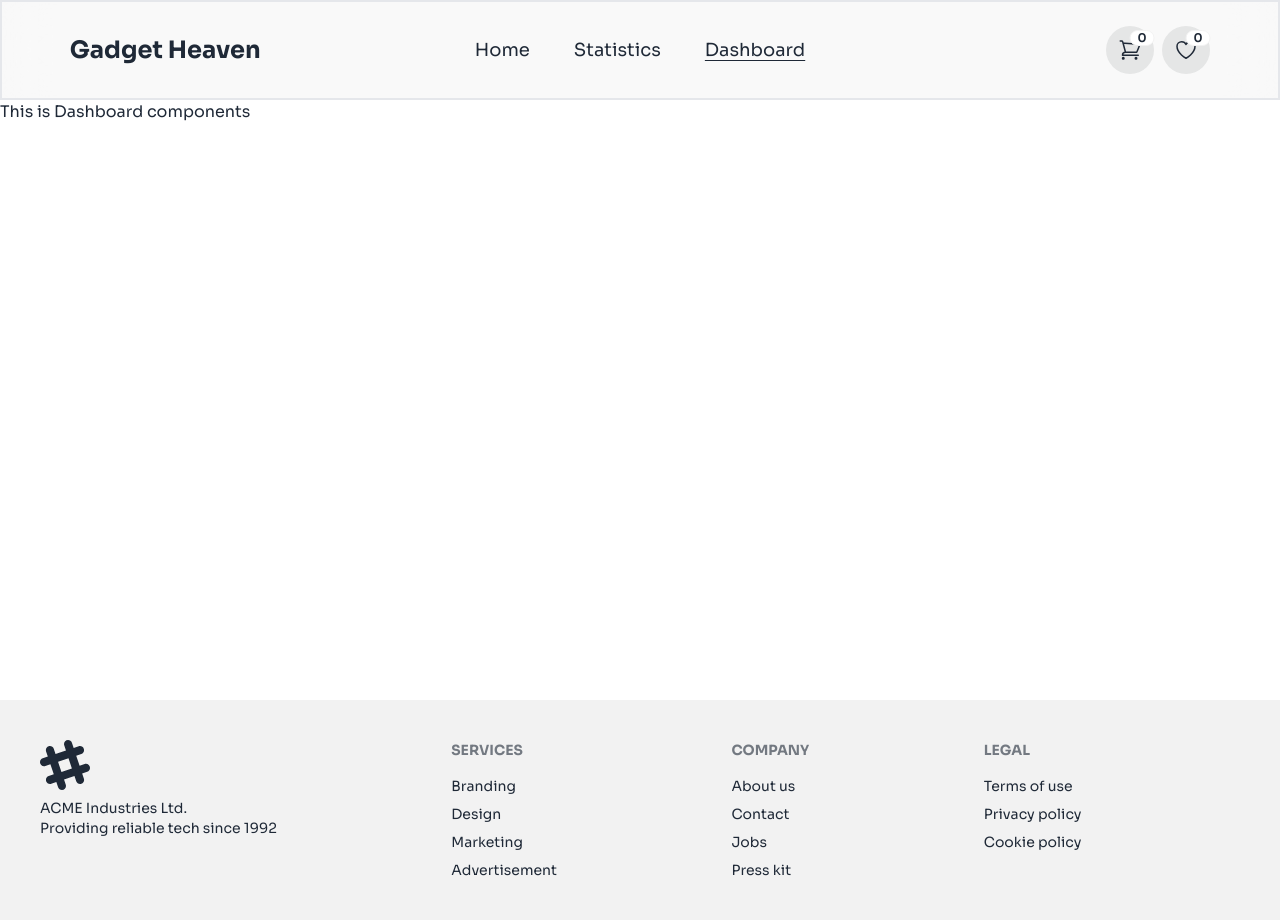
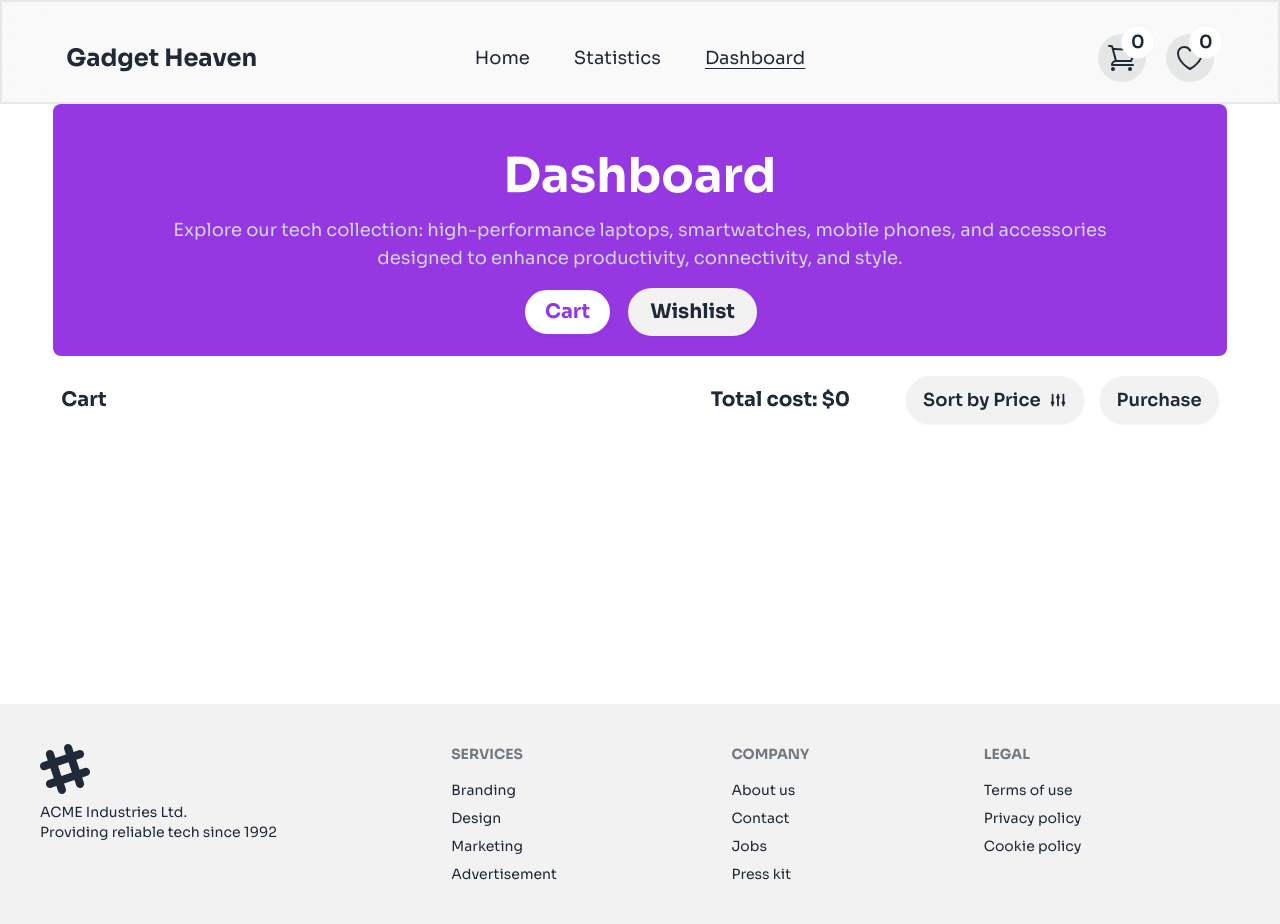
Before and after one commit to programming-hero-web-course-4/b10a8-gadget-heaven-shafiqbd1st, a React (Vite) app: page /dashboard in a window 1280 px wide. Built offline with nearby package versions, Linux system fonts and the light colour scheme.

Commit message:
complete dashboard functionality

```diff
--- /dev/null
+++ b/src/components/Cart/Cart.jsx
@@ -0,0 +1,40 @@
+import React from 'react'
+
+import { RxCross2 } from "react-icons/rx";
+const Cart = ({ p }) => {
+    const {
+        product_id,
+        product_title,
+        product_image,
+        price,
+        description,
+        specification,
+        availability,
+        rating
+    } = p;
+
+    return (
+        <div>
+            <div className='px-3'>
+                <div className='flex justify-between items-center border border-blue-300 rounded-xl p-3 my-2'>
+                    <div className='flex items-center gap-4 justify-between'>
+                        <div className='w-28 h-28'>
+                            <img className='w-full h-full ' src={product_image} alt="" />
+                        </div>
+                        <div>
+                            <h2 className='text-md font-bold'>{product_title}</h2>
+                            <h2 className='text-gray-400'>{description}</h2>
+                            <h2 className='font-bold text-xs'>Price: ${price}</h2>
+                        </div>
+                    </div>
+
+                    <div>
+                        <button className="text-3xl px-2 text-red-400"><RxCross2 /></button>
+                    </div>
+                </div>
+            </div>
+        </div>
+    )
+}
+
+export default Cart
--- a/src/components/Dashboard/Dashboard.jsx
+++ b/src/components/Dashboard/Dashboard.jsx
@@ -1,10 +1,73 @@
-import React from 'react'
+import React, { createContext, useContext, useState } from 'react'
 import PropTypes from 'prop-types'
+import { MainContext } from '../MainProvider/MainProvider'
+import Cart from '../Cart/Cart';
+import WishList from '../WishList/WishList';
+import { HiAdjustments } from "react-icons/hi";
 
-const Dashboard = props => {
+const Dashboard = () => {
+    const {
+        cart, setCart,
+        wish, setWish,
+        data, setData,
+        cost,
+
+    } = useContext(MainContext);
+
+    const [active, setActive] = useState({ cart: true });
+
+    const activeBtn = (value) => {
+        if (value == 'cart') {
+            setActive({ cart: true })
+        } else {
+            setActive({ cart: false })
+        }
+    }
+
+    const [sortCart, setSortCart] = useState(cart)
+
+    const sortCartData = () => {
+        const temp = [...cart].sort((cart1, cart2) => cart2.price - cart1.price);
+        setSortCart(temp);
+    }
+
+
+
+    console.log(active.cart)
     return (
-        <div>
-            <h1>This is Dashboard components </h1>
+        <div className=' w-11/12 mx-auto mb-10' >
+            <div className='bg-[#9538E2] rounded-lg'>
+                <div className='flex flex-col justify-center items-center px-1 pt-3 pb-5 lg:px-20 lg:pt-12 lg:pb-5 text-center space-y-2 lg:space-y-4 '>
+                    <h1 className='text-lg lg:text-4xl xl:text-5xl font-bold text-white'>Dashboard</h1>
+                    <p className='text-gray-300 text-xs lg:text-md xl:text-lg'>Explore our tech collection: high-performance laptops, smartwatches, mobile phones, and accessories designed to enhance productivity, connectivity, and style.</p>
+                    <div className='flex gap-4 '>
+                        <button onClick={() => activeBtn('cart')} className={active.cart ? 'btn bg-white text-[#9538E2] px-5 font-bold text-xl rounded-full border-2 border-[#9538E2]' : 'btn px-5 font-bold text-xl rounded-full border-2'}>Cart</button>
+                        <button onClick={() => activeBtn('wish')} className={active.cart ? 'btn px-5 font-bold text-xl rounded-full border-2' : 'btn bg-white text-[#9538E2] px-5 font-bold text-xl rounded-full border-2 border-[#9538E2]'}>Wishlist</button>
+                    </div>
+                </div>
+            </div>
+
+            <div>
+                {
+                    active.cart ? <div className='flex justify-between items-center py-5 px-2'>
+                        <div className='text-xl font-bold'>Cart</div>
+                        <div className='flex justify-end items-center gap-4'>
+                            <h1 className='text-xl font-bold mr-10'>Total cost: ${cost} </h1>
+                            <button onClick={() => sortCartData()} className="btn text-lg hover:bg-[#9538E2] rounded-full hover:text-white">Sort by Price <span><HiAdjustments /></span> </button>
+                            <button className="btn text-lg hover:bg-[#9538E2] rounded-full hover:text-white">Purchase</button>
+                        </div>
+                    </div>
+                        : <div className='text-xl font-bold  py-5 px-2'>Wish List</div>
+                }
+            </div>
+            <div>
+
+
+                {
+                    active.cart ? sortCart.map((p, id) => <Cart key={id} p={p}></Cart>) : wish.map((p, id) => <WishList key={id} p={p}></WishList>)
+
+                }
+            </div>
         </div>
     )
 }
--- a/src/components/Details/Details.jsx
+++ b/src/components/Details/Details.jsx
@@ -1,15 +1,19 @@
-import React, { useEffect, useState } from 'react'
+import React, { useContext, useEffect, useState } from 'react'
 import PropTypes from 'prop-types'
 import { useLoaderData, useParams } from 'react-router-dom'
 import { FaStar } from "react-icons/fa6";
 import { FaStarHalfAlt } from "react-icons/fa";
 import { FaCartShopping } from "react-icons/fa6";
 import { CiHeart } from "react-icons/ci";
+
+import { MainContext } from '../MainProvider/MainProvider'
+
 const Details = props => {
     const { Id } = useParams();
     const data = useLoaderData()
 
     const [product, setProduct] = useState({});
+
     useEffect(() => {
         const newProduct = data.find(item => item.product_id == Id);
         setProduct(newProduct)
@@ -19,7 +23,6 @@ const Details = props => {
         product_id,
         product_title,
         product_image,
-        category,
         price,
         description,
         specification,
@@ -27,7 +30,32 @@ const Details = props => {
         rating
     } = product;
 
+    const { cart, setCart, wish, setWish, notify } = useContext(MainContext);
+    const [active, setActive] = useState(false);
+
+    const addToCart = product => {
+
+        const newCart = cart.find(p => p == product)
+        if (newCart) {
+
+            notify('error', "cart already added")
+        } else {
+            setCart([...cart, product]);
+            notify('success', 'cart add successfully')
+        }
+    }
+    const addToWishList = product => {
+
+        notify('success', 'This cart add successfully wish list')
+        setWish([...wish, product]);
+        setActive(!active)
+    }
+
+
+
+
     return (
+
         <div className='relative bg-[#9538E2] w-11/12 rounded-lg mx-auto mb-20'>
             <div className='w-11/12 mx-auto flex flex-col justify-center items-center px-1 pt-3 pb-5 lg:px-20 lg:pt-12 lg:pb-52 text-center space-y-2 lg:space-y-4 '>
                 <h1 className='text-lg lg:text-4xl xl:text-5xl font-bold text-white'>Product Details</h1>
@@ -61,8 +89,8 @@ const Details = props => {
                     <p className='flex items-center gap-3 '>Raging: <span className='ml-2 text-yellow-300 flex'><FaStar /><FaStar /><FaStar /><FaStar /><FaStarHalfAlt /> </span > <button className="btn btn-xs text-lg"> {rating} </button> </p>
 
                     <div className='flex gap-3'>
-                        <button className="btn bg-[#9538E2] text-white rounded-xl">Add to Cart <span className='ml-1 text-lg'><FaCartShopping /></span></button>
-                        <button className="btn btn-md bg-white  rounded-full"><span className='text-lg'><CiHeart /></span></button>
+                        <button onClick={() => addToCart(product)} className="btn bg-[#9538E2] text-white rounded-xl">Add to Cart <span className='ml-1 text-lg'><FaCartShopping /></span></button>
+                        <button disabled={active} onClick={() => addToWishList(product)} className="btn btn-md bg-white  rounded-full "><span className='text-lg'><CiHeart /></span></button>
                     </div>
                 </div>
             </div>
--- /dev/null
+++ b/src/components/MainProvider/MainProvider.jsx
@@ -0,0 +1,64 @@
+import React, { createContext, useEffect, useState } from 'react'
+import { ToastContainer, toast } from 'react-toastify';
+import 'react-toastify/dist/ReactToastify.css';
+
+export const MainContext = createContext(null);
+
+
+const MainProvider = ({ children }) => {
+  const [cart, setCart] = useState([]);
+  const [data, setData] = useState([]);
+  const [wish, setWish] = useState([]);
+  const [cost, setCost] = useState(0);
+
+  const notify = (value, message) => {
+    if (value == 'success')
+      toast.success(`${message}`);
+    else
+      toast.error(`${message}`)
+
+  };
+
+
+  useEffect(() => {
+    fetch('../gadgetHeaven.json')
+      .then(res => res.json())
+      .then(data => setData(data))
+  }, [])
+
+  useEffect(() => {
+    const total = cart.reduce((pev, item) => pev + item.price, 0);
+    setCost(total)
+  }, [cart])
+
+
+
+  const contextValue = {
+
+    cart, setCart,
+    data, setData,
+    wish, setWish,
+    notify,
+    cost,
+  }
+
+  return (
+    <MainContext.Provider value={contextValue}>
+      {children}
+      <ToastContainer
+        position="top-left"
+        autoClose={2000}
+        hideProgressBar={false}
+        newestOnTop={false}
+        closeOnClick
+        rtl={false}
+        pauseOnFocusLoss
+        draggable
+        pauseOnHover
+        theme="light"
+      />
+    </MainContext.Provider>
+  )
+}
+
+export default MainProvider
--- a/src/components/Navbar/Navbar.jsx
+++ b/src/components/Navbar/Navbar.jsx
@@ -1,8 +1,11 @@
-import React from 'react'
+import React, { useContext } from 'react'
 import PropTypes from 'prop-types'
 import { NavLink, useLocation } from 'react-router-dom'
+import { MainContext } from '../MainProvider/MainProvider'
 
 const Navbar = () => {
+    const { cart, wish } = useContext(MainContext);
+    // console.log(cart.length);
     const links = <>
         <li><NavLink to='/' className={({ isActive }) => ` text-lg ${isActive ? 'underline underline-offset-4' : ''}`}>Home</NavLink></li>
         <li><NavLink to='/statistics' className={({ isActive }) => ` text-lg ${isActive ? 'underline underline-offset-4' : ''}`}>Statistics</NavLink></li>
@@ -10,12 +13,12 @@ const Navbar = () => {
     </>
 
     const location = useLocation();
-    console.log(location.pathname)
+    // console.log(location.pathname)
 
     return (
-        <div className='backdrop-blur-xl bg-white/50 p-4 border-2 border-blur-2xl relative' >
+        <div className='backdrop-blur-xl bg-white/50 p-3 border-2 border-blur-2xl relative' >
 
-            <div className={(location.pathname == '/' || location.pathname.slice(1, 9) == 'category') ? 'bg-[#9538E2] text-white overflow-hidden rounded-2xl' : ''}>
+            <div className={(location.pathname == '/' || location.pathname.slice(1, 9) == 'category') ? 'pt-3 bg-[#9538E2] text-white overflow-hidden rounded-2xl' : 'pt-3'}>
                 <div className="navbar w-11/12 mx-auto px-0 py-0">
                     <div className="navbar-start">
                         <NavLink className=" text-xl font-bold lg:text-2xl">Gadget Heaven</NavLink>
@@ -27,23 +30,23 @@ const Navbar = () => {
                     </div>
                     <div className="navbar-end">
                         <div className='space-x-2'>
-                            <div tabIndex={0} role="button" className="btn btn-ghost btn-circle bg-base-300 ">
+                            <div tabIndex={0} role="button" className="btn btn-ghost btn-circle bg-base-300 mr-3">
                                 <div className="indicator">
-                                    <svg xmlns="http://www.w3.org/2000/svg" fill="none" viewBox="0 0 24 24" strokeWidth={1.5} stroke="currentColor" className="size-5 lg:size-6">
+                                    <svg xmlns="http://www.w3.org/2000/svg" fill="none" viewBox="0 0 24 24" strokeWidth={1.5} stroke="currentColor" className="size-5 lg:size-8">
                                         <path strokeLinecap="round" strokeLinejoin="round" d="M2.25 3h1.386c.51 0 .955.343 1.087.835l.383 1.437M7.5 14.25a3 3 0 0 0-3 3h15.75m-12.75-3h11.218c1.121-2.3 2.1-4.684 2.924-7.138a60.114 60.114 0 0 0-16.536-1.84M7.5 14.25 5.106 5.272M6 20.25a.75.75 0 1 1-1.5 0 .75.75 0 0 1 1.5 0Zm12.75 0a.75.75 0 1 1-1.5 0 .75.75 0 0 1 1.5 0Z" />
                                     </svg>
 
-                                    <span className="badge badge-sm indicator-item">0</span>
+                                    <span className="badge badge-2xl indicator-item text-lg py-4">{cart.length}</span>
                                 </div>
 
                             </div>
                             <div tabIndex={0} role="button" className="btn btn-ghost btn-circle bg-base-300">
                                 <div className="indicator">
-                                    <svg xmlns="http://www.w3.org/2000/svg" fill="none" viewBox="0 0 24 24" strokeWidth={1.5} stroke="currentColor" className=" size-5 lg:size-6">
+                                    <svg xmlns="http://www.w3.org/2000/svg" fill="none" viewBox="0 0 24 24" strokeWidth={1.5} stroke="currentColor" className=" size-5 lg:size-8 ">
                                         <path strokeLinecap="round" strokeLinejoin="round" d="M21 8.25c0-2.485-2.099-4.5-4.688-4.5-1.935 0-3.597 1.126-4.312 2.733-.715-1.607-2.377-2.733-4.313-2.733C5.1 3.75 3 5.765 3 8.25c0 7.22 9 12 9 12s9-4.78 9-12Z" />
                                     </svg>
 
-                                    <span className="badge badge-sm indicator-item">0</span>
+                                    <span className="badge badge-2xl indicator-item text-lg py-4">{wish.length} </span>
                                 </div>
 
                             </div>
--- a/src/components/Routes/Routes.jsx
+++ b/src/components/Routes/Routes.jsx
@@ -40,7 +40,6 @@ const router = createBrowserRouter([
                 path: '/statistics',
                 element: <Statistics></Statistics>
             },
-
             {
                 path: '/dashboard',
                 element: <Dashboard></Dashboard>
--- /dev/null
+++ b/src/components/WishList/WishList.jsx
@@ -0,0 +1,57 @@
+import React, { useContext } from 'react'
+import { RxCross2 } from "react-icons/rx";
+import { MainContext } from '../MainProvider/MainProvider';
+
+
+const WishList = ({ p }) => {
+    const {
+        product_id,
+        product_title,
+        product_image,
+        price,
+        description,
+        specification,
+        availability,
+        rating
+    } = p;
+    const { cart, setCart, wish, setWish, notify } = useContext(MainContext)
+
+
+    const addToCart = product => {
+
+        const newCart = cart.find(p => p == product)
+        if (newCart) {
+
+            notify('error', "cart already added")
+        } else {
+            setCart([...cart, product]);
+            notify('success', 'cart add successfully')
+        }
+    }
+    return (
+        <div>
+            <div className='px-3'>
+                <div className='flex justify-between items-center border border-blue-300 rounded-xl p-3 my-2'>
+                    <div className='flex items-center gap-4 justify-between'>
+                        <div className='w-28 h-28'>
+                            <img className='w-full h-full ' src={product_image} alt="" />
+                        </div>
+                        <div className='space-y-2'>
+                            <h2 className='text-md font-bold ml-1'>{product_title}</h2>
+                            <h2 className='text-gray-400 ml-1'>{description}</h2>
+                            <h2 className='font-bold text-xs ml-1'>Price: ${price}</h2>
+                            <button onClick={() => addToCart(p)} className="btn bg-[#9538E2] text-white rounded-xl btn-md ">Add to Cart</button>
+                        </div>
+                    </div>
+
+                    <div>
+                        <button className="text-3xl px-2 text-red-400"><RxCross2 /></button>
+                    </div>
+                </div>
+            </div>
+        </div>
+    )
+
+}
+
+export default WishList
```
Also changed, not shown: public/gadgetHeaven.json (+10 -10 lines), src/components/Home/Home.jsx (+0 -18 lines), src/main.jsx (+11 -4 lines).
